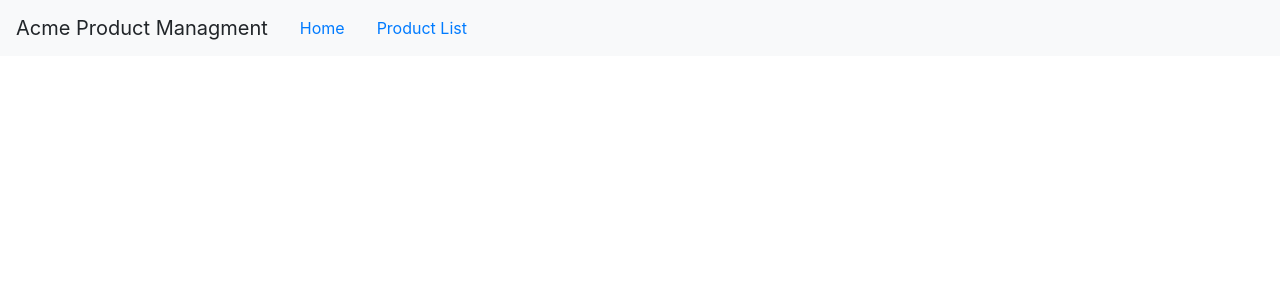
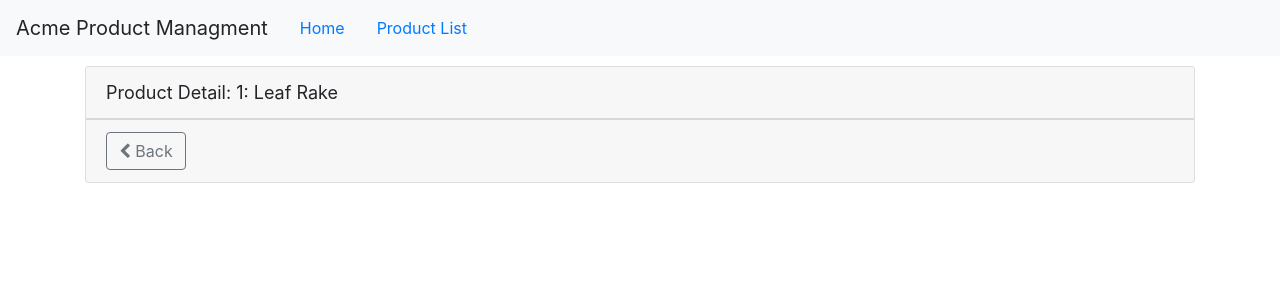
Before and after one commit to Viksaa/apm, an Angular app: page /products/1 in a window 1280 px wide. Shown: the top 300 px of the page. Built offline with nearby package versions, Linux system fonts and the light colour scheme.

Commit message:
Added the Product Detail route, Added Back button to Product Detail

```diff
--- a/src/app/products/product-detail.component.html
+++ b/src/app/products/product-detail.component.html
@@ -2,4 +2,10 @@
     <div class="card-header">
         {{ pageTitle + ': ' + product.productName }}
     </div>
+    <div class="card-footer">
+        <button class="btn btn-outline-secondary"
+                (click)='onBack()'
+                style="width: 80px;"><i class="fa fa-chevron-left">
+                </i> Back</button>
+    </div>
 </div>
--- a/src/app/products/product-detail.component.ts
+++ b/src/app/products/product-detail.component.ts
@@ -1,5 +1,8 @@
 import { Component, OnInit } from '@angular/core';
+import { ActivatedRoute, Router } from '@angular/router';
+
 import { IProduct } from './product';
+
 
 @Component({
     templateUrl: './product-detail.component.html',
@@ -9,9 +12,26 @@
     pageTitle: string = 'Product Detail';
     product: IProduct;
 
-    constructor() { }
+    constructor(private route: ActivatedRoute, private router: Router) { }
 
     ngOnInit() {
+        // the plus is javascript shortcut to convert the parametar to number
+        let id = +this.route.snapshot.paramMap.get('id');
+        this.pageTitle += `: ${id}`;
+        this.product = {
+            "productId": 1,
+            "productName": "Leaf Rake",
+            "productCode": "GDN-0011",
+            "releaseDate": "March 19, 2016",
+            "description": "Leaf rake with 48-inch wooden handle.",
+            "price": 19.95,
+            "starRating": 3.2,
+            "imageUrl": "https://openclipart.org/image/300px/svg_to_png/26215/Anonymous_Leaf_Rake.png"
+        }
+    }
+
+    onBack(): void {
+        this.router.navigate(['/products']);
     }
 
 }
--- a/src/app/products/product-list.component.html
+++ b/src/app/products/product-list.component.html
@@ -37,7 +37,11 @@
                             [title]='product.productName'
                             [style.width.px]='imageWidth'
                             [style.margin.px]='imageMargin'> </td>
-                        <td>{{ product.productName }}</td>
+                        <td>
+                            <a [routerLink]="['/products', product.productId]">
+                                {{ product.productName }}
+                            </a>
+                        </td>
                         <td>{{ product.productCode | lowercase | convertToSpaces: '-'}}</td>
                         <td>{{ product.releaseDate }}</td>
                         <td>{{ product.price | currency: 'USD':'symbol':'1.2-2'}}</td>
```
